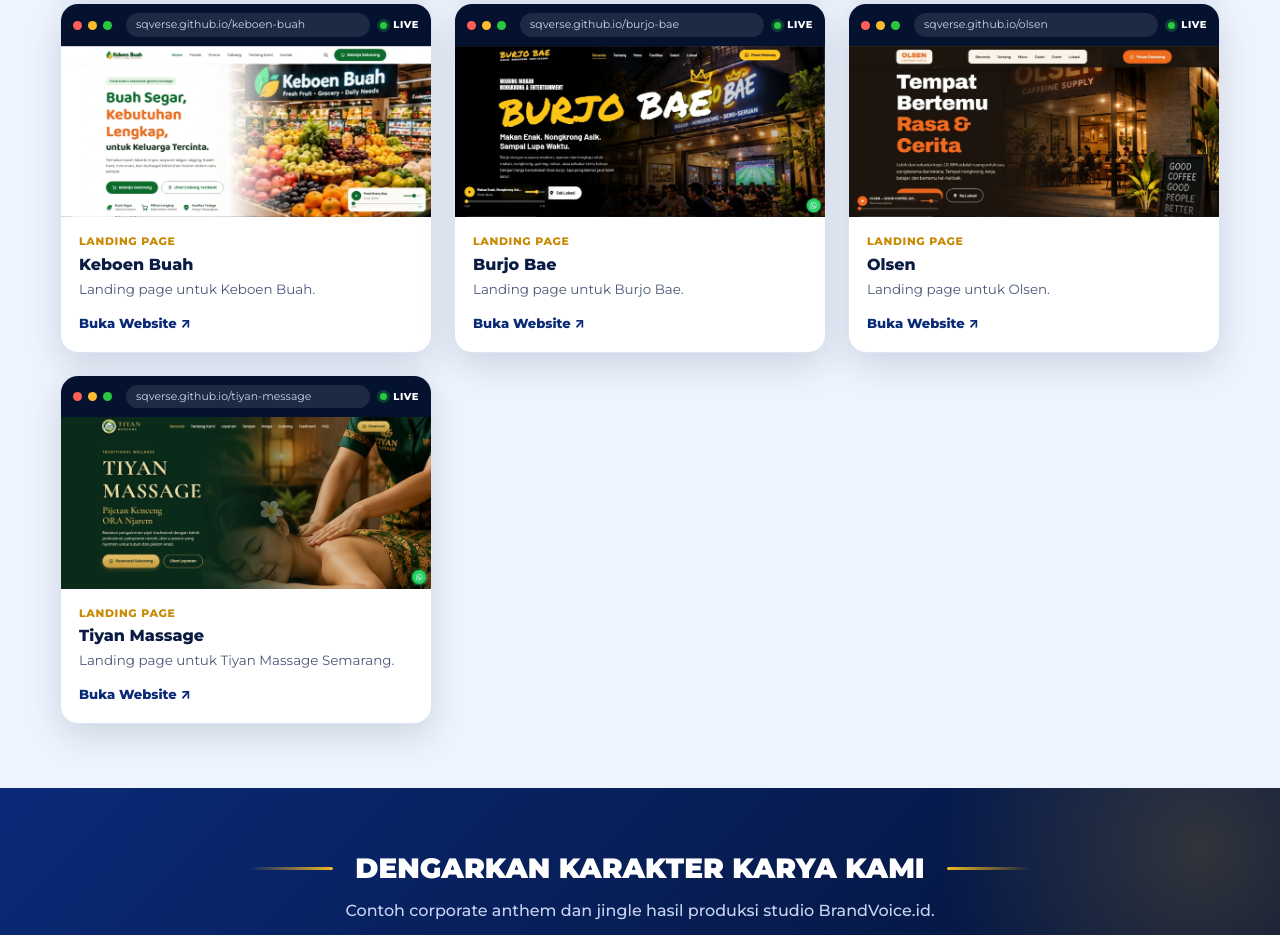
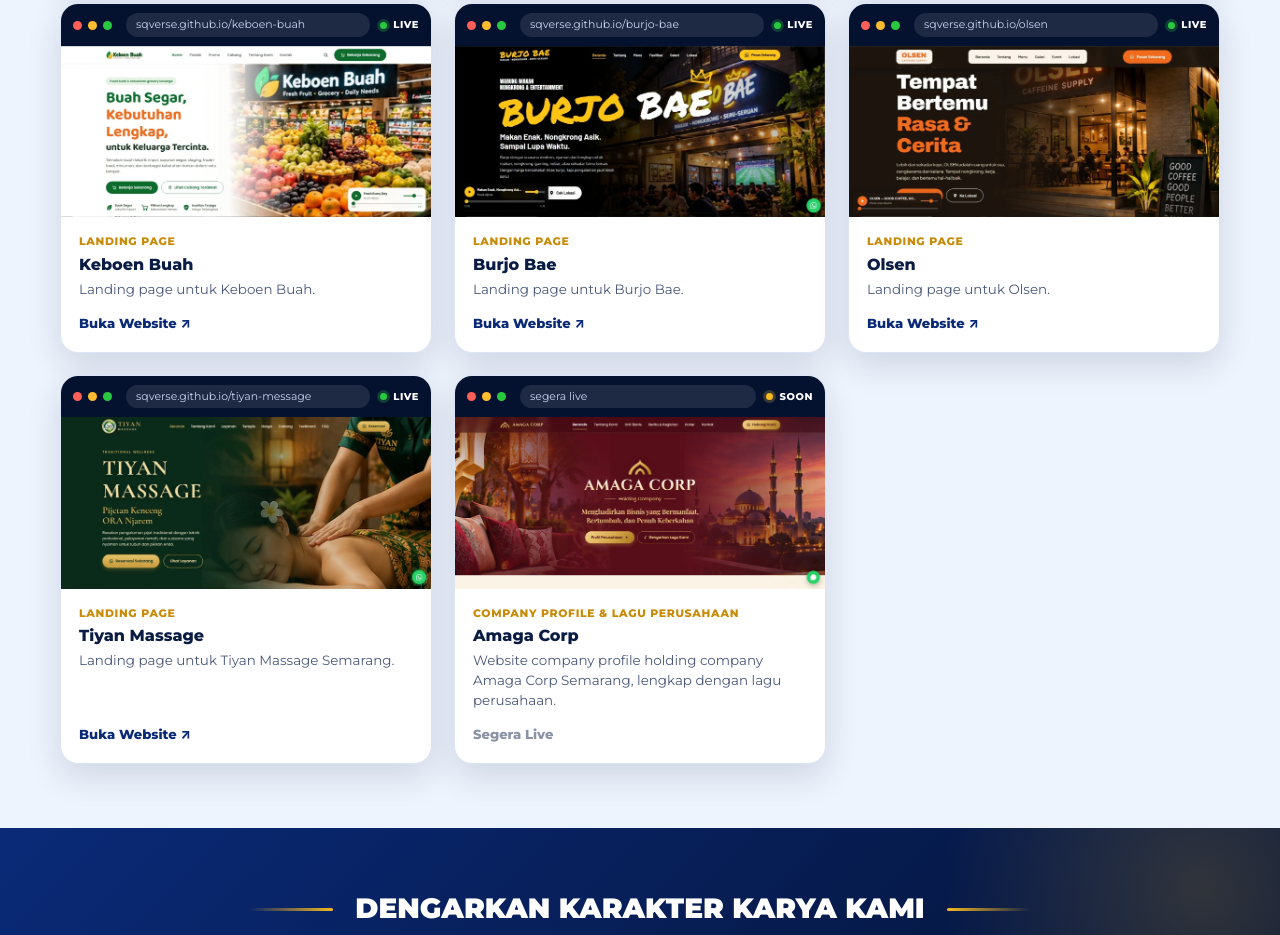
Before and after one commit to SQverse/brandvoice, a plain HTML site: page index.html in a window 1280 px wide. Shown: the part 3472-4407 px from the top of the page. Drawn offline with Linux system fonts and the light colour scheme.

Commit message:
Add Amaga Corp to client websites (link pending)
- Add Amaga Corp homepage screenshot and portfolio card
- Support cards without a URL yet: shown as "Segera Live" with SOON badge

Co-Authored-By: Claude Opus 5.5 <noreply@anthropic.com>

```diff
--- a/assets/css/style.css
+++ b/assets/css/style.css
@@ -146,6 +146,8 @@ section{padding:64px 0}
 .site-body p{font-size:.84rem;color:var(--muted);line-height:1.5;flex:1}
 .site-link{display:inline-flex;align-items:center;gap:6px;margin-top:10px;font-size:.82rem;font-weight:800;color:var(--navy-2)}
 .site:hover .site-link{color:var(--gold-3)}
+.site.soon .site-bar .live::before{background:var(--gold);box-shadow:0 0 0 3px rgba(212,175,55,.25)}
+.site.soon .site-link{color:#8a93a6}
 
 /* Testimoni */
 .testi-sec{background:#f7faff}
--- a/assets/js/main.js
+++ b/assets/js/main.js
@@ -34,6 +34,7 @@ document.addEventListener('click', function(e){
 // CARA TAMBAH WEBSITE BARU:
 // 1. Screenshot halaman awal website (tanpa bar browser & taskbar, ukuran 1584x734), simpan ke folder assets/images/portofolio/websites/
 // 2. Salin satu baris di bawah, lalu ganti name, type, description, url, dan preview.
+//    Kalau link belum ada, isi url:'' -> kartu tampil sebagai "Segera Live" tanpa link.
 var websiteProjects = [
   { name:'Quantum Telecommunication', type:'Company Profile Website', description:'Website company profile untuk LPK Quantum Telecommunication Semarang.', url:'https://quantumtelecom.id/', preview:'assets/images/portofolio/websites/ss-quantum.webp' },
   { name:'Vbat Ponsel', type:'Landing Page', description:'Landing page untuk Vbat Ponsel.', url:'https://vbatponsel.com/', preview:'assets/images/portofolio/websites/ss-vbatponsel.webp' },
@@ -44,21 +45,24 @@ var websiteProjects = [
   { name:'Keboen Buah', type:'Landing Page', description:'Landing page untuk Keboen Buah.', url:'https://sqverse.github.io/keboen-buah/', preview:'assets/images/portofolio/websites/ss-keboen-buah.webp' },
   { name:'Burjo Bae', type:'Landing Page', description:'Landing page untuk Burjo Bae.', url:'https://sqverse.github.io/burjo-bae/', preview:'assets/images/portofolio/websites/ss-burjo-bae.webp' },
   { name:'Olsen', type:'Landing Page', description:'Landing page untuk Olsen.', url:'https://sqverse.github.io/olsen/', preview:'assets/images/portofolio/websites/ss-olsen.webp' },
-  { name:'Tiyan Massage', type:'Landing Page', description:'Landing page untuk Tiyan Massage Semarang.', url:'https://sqverse.github.io/tiyan-message/', preview:'assets/images/portofolio/websites/ss-tiyan-massage.webp' }
+  { name:'Tiyan Massage', type:'Landing Page', description:'Landing page untuk Tiyan Massage Semarang.', url:'https://sqverse.github.io/tiyan-message/', preview:'assets/images/portofolio/websites/ss-tiyan-massage.webp' },
+  { name:'Amaga Corp', type:'Company Profile & Lagu Perusahaan', description:'Website company profile holding company Amaga Corp Semarang, lengkap dengan lagu perusahaan.', url:'', preview:'assets/images/portofolio/websites/ss-amaga-corp.webp' }
 ];
 
 (function renderSites(){
   var grid = document.getElementById('sites');
   function el(tag, cls, text){ var e = document.createElement(tag); if (cls) e.className = cls; if (text) e.textContent = text; return e; }
   websiteProjects.forEach(function(p, i){
-    var a = el('a', 'site rv');
-    a.href = p.url; a.target = '_blank'; a.rel = 'noopener noreferrer';
+    var a = el(p.url ? 'a' : 'div', 'site rv' + (p.url ? '' : ' soon'));
+    if (p.url) {
+      a.href = p.url; a.target = '_blank'; a.rel = 'noopener noreferrer';
+      a.setAttribute('aria-label', 'Buka website ' + p.name + ' (tab baru)');
+    }
     a.style.transitionDelay = (i % 3) * 80 + 'ms';
-    a.setAttribute('aria-label', 'Buka website ' + p.name + ' (tab baru)');
 
     var bar = el('div', 'site-bar');
     bar.setAttribute('aria-hidden', 'true');
-    bar.append(el('i'), el('i'), el('i'), el('span', '', p.url.replace(/^https?:\/\//, '').replace(/\/$/, '')), el('b', 'live', 'LIVE'));
+    bar.append(el('i'), el('i'), el('i'), el('span', '', p.url ? p.url.replace(/^https?:\/\//, '').replace(/\/$/, '') : 'segera live'), el('b', 'live', p.url ? 'LIVE' : 'SOON'));
 
     var shot = el('div', 'site-shot');
     var img = el('img');
@@ -68,7 +72,7 @@ var websiteProjects = [
     shot.append(img);
 
     var body = el('div', 'site-body');
-    var link = el('span', 'site-link', 'Buka Website ↗');
+    var link = el('span', 'site-link', p.url ? 'Buka Website ↗' : 'Segera Live');
     body.append(el('span', 'site-type', p.type), el('h4', '', p.name), el('p', '', p.description), link);
 
     a.append(bar, shot, body);
```
Also changed, not shown: assets/images/portofolio/websites/ss-amaga-corp.webp (added).
